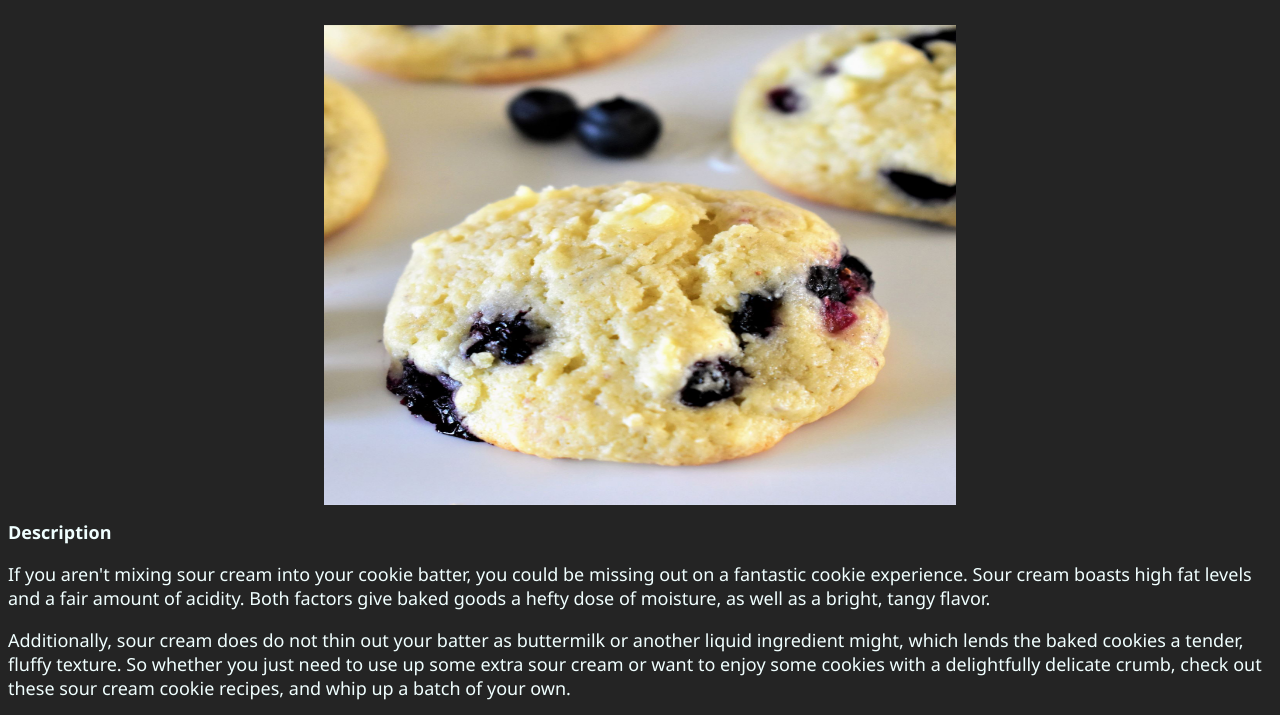
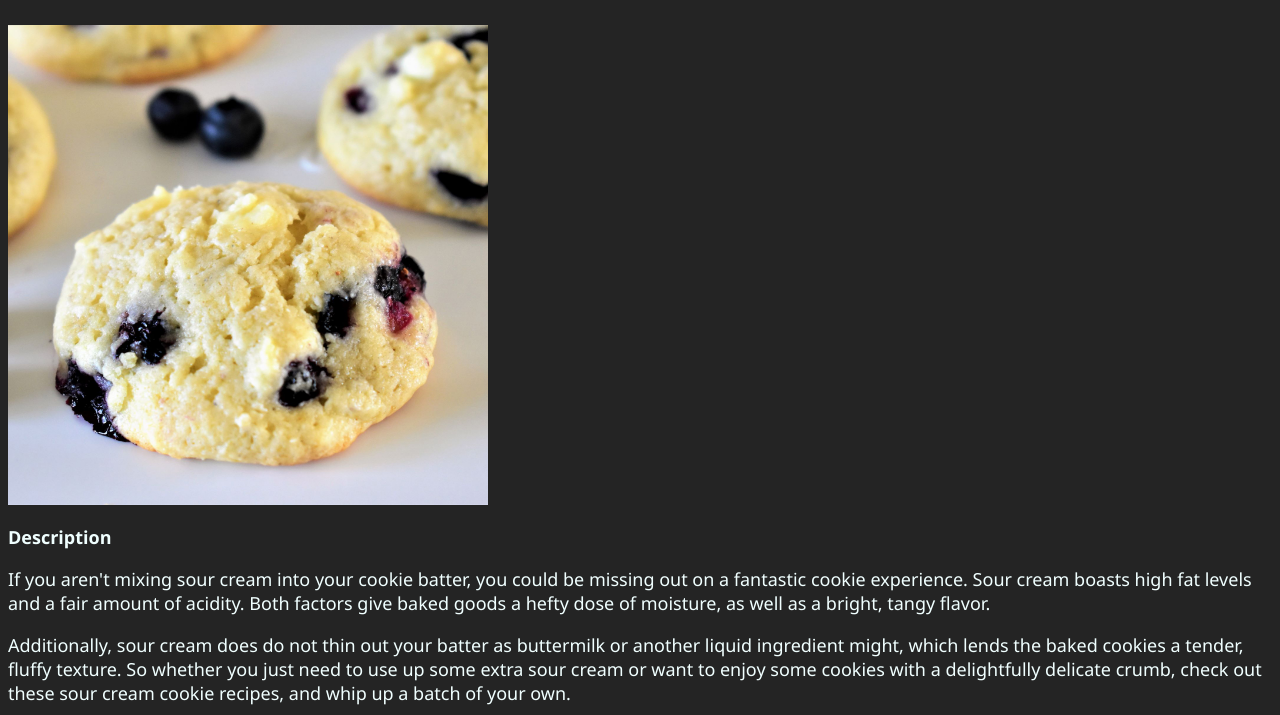
Before and after one commit to ExQR/odin-recipes, a plain HTML site: page recipes/cookie.html in a window 1280 px wide. Shown: the part 80-795 px from the top of the page. Drawn offline with Linux system fonts and the light colour scheme.

Commit message:
fixed image stretching

```diff
--- a/recipes/recipes.css
+++ b/recipes/recipes.css
@@ -10,10 +10,3 @@ h1 {
     font-family: Tahoma, sans-serif;
     font-size: 42px;
 }
-
-img {
-    display: block;
-    margin-left: auto;
-    margin-right: auto;
-    width: 50%;
-}
```
